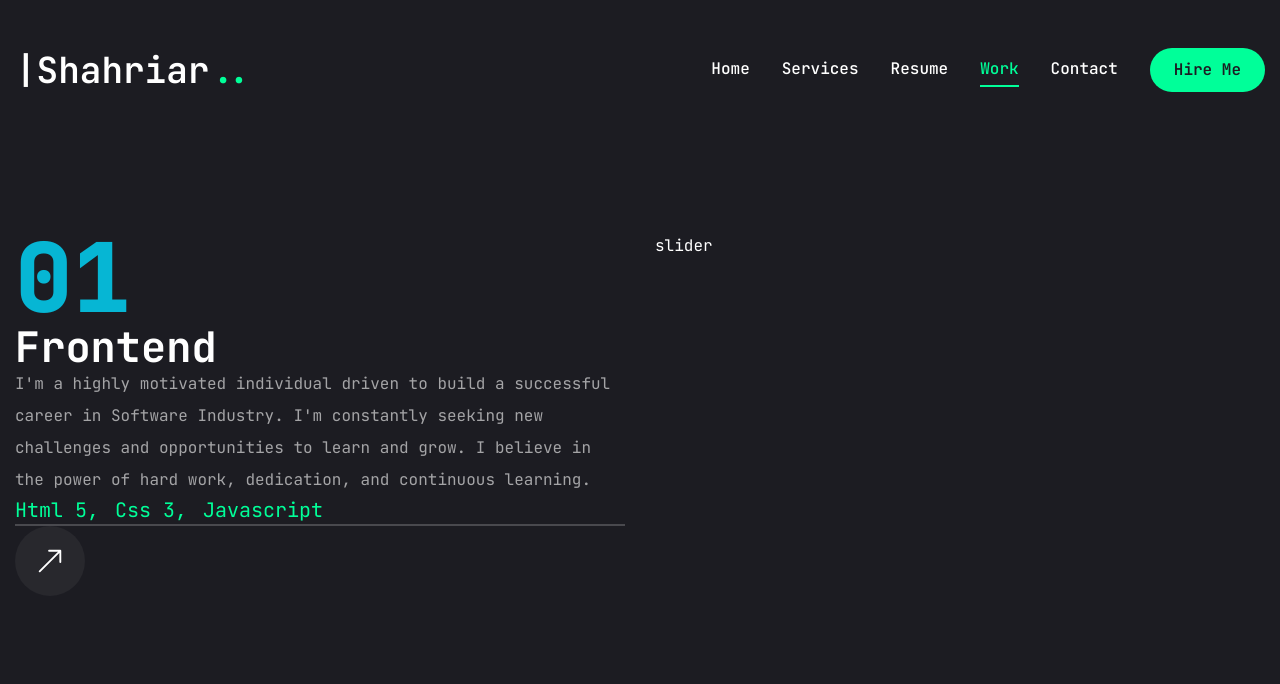
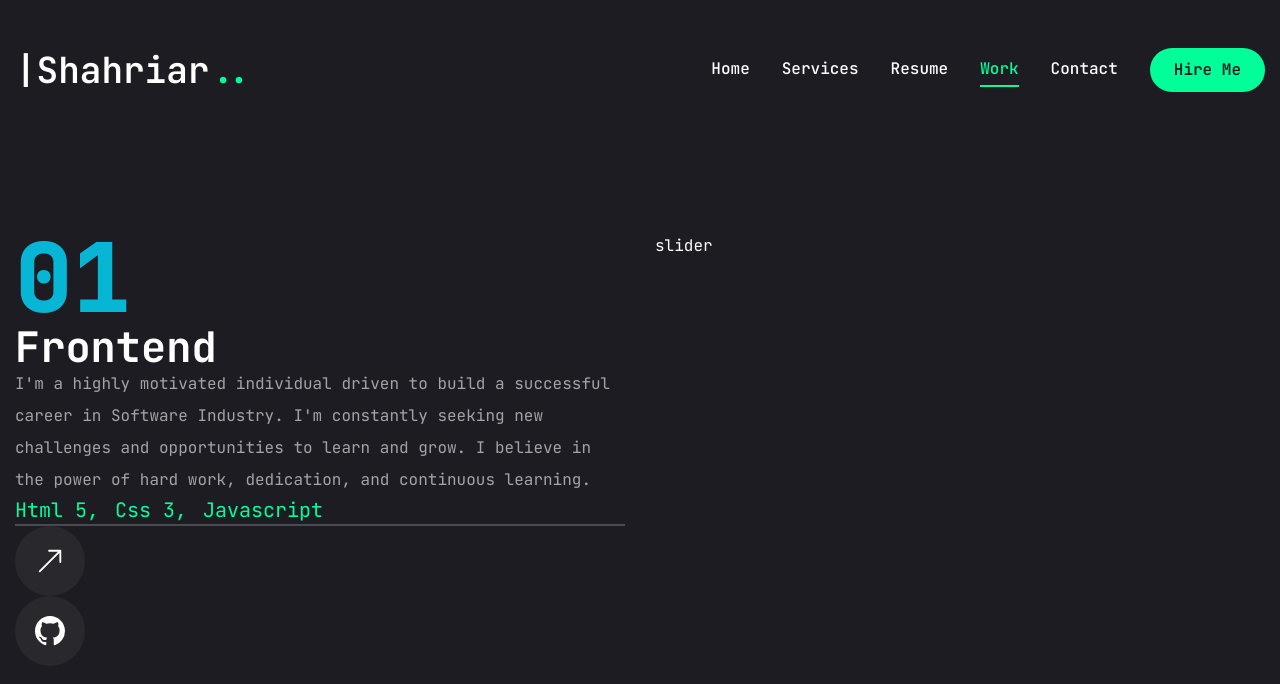
Before and after one commit to shahriar2880/portfolio, a Next.js app: page /work in a window 1280 px wide. Shown: the top 684 px of the page. Built offline with nearby package versions, Linux system fonts and the light colour scheme.

Commit message:
github repository button

```diff
--- a/app/work/page.jsx
+++ b/app/work/page.jsx
@@ -107,6 +107,19 @@
                     </Tooltip>
                   </TooltipProvider>
                 </Link>
+                {/* github project button */}
+                <Link href={project.github}>
+                  <TooltipProvider delayDuration={100}>
+                    <Tooltip>
+                      <TooltipTrigger className="w-[70px] h-[70px] rounded-full bg-white/5 flex justify-center items-center group">
+                        <BsGithub className="text-white text-3xl group-hover:text-accent"/>
+                      </TooltipTrigger>
+                      <TooltipContent>
+                        <p>Github Repository Link</p>
+                      </TooltipContent>
+                    </Tooltip>
+                  </TooltipProvider>
+                </Link>
               </div>
             </div>
           </div>
```
